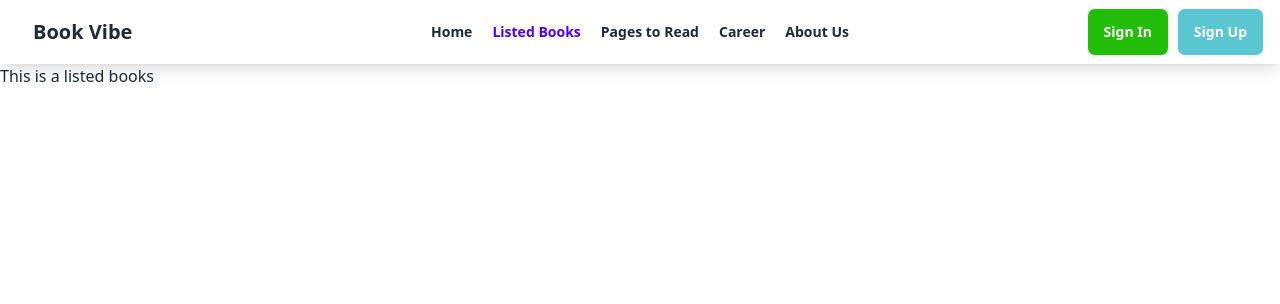
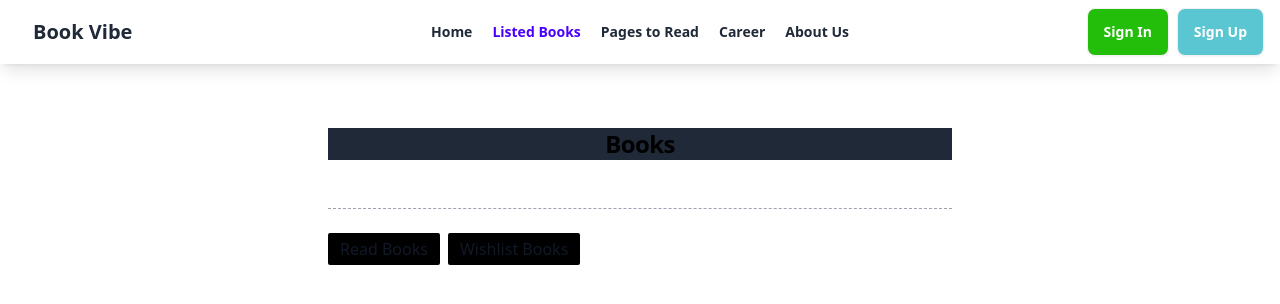
Before and after one commit to fah45/book-vibe-public, a React (Vite) app: page /listedBooks in a window 1280 px wide. Shown: the top 304 px of the page. Built offline with nearby package versions, Linux system fonts and the light colour scheme.

Commit message:
resolve ListedBook part

```diff
--- a/src/components/BookCard.jsx
+++ b/src/components/BookCard.jsx
@@ -1,3 +1,4 @@
+/* eslint-disable react/prop-types */
 
 import { CiStar } from "react-icons/ci";
 import { Link } from "react-router-dom";
--- a/src/pages/BookDetails.jsx
+++ b/src/pages/BookDetails.jsx
@@ -31,14 +31,16 @@ const BookDetails = () => {
                     <div>
                         <h1 className="text-5xl font-bold">{bookName}</h1>
                         <p className="py-6">Review: {review}</p>
-                        <p>By: {author}</p>
-                        <p>{category}</p>
-                        <h1>Tags: {tags}</h1>
-                        <div>
-                            <h1>Number of Pages: {totalPages}</h1>
-                            <h1>Publisher:: {publisher}</h1>
-                            <h1>Year of Publishing: {yearOfPublishing}</h1>
-                            <h1>rating: {rating}</h1>
+                        <p className="py-6">By: {author}</p>
+                        <p className="py-6">{category}</p>
+                        <h1 className="font-bold">Tags: {tags}</h1>
+                        <div className="">
+                            <ul className="font-bold">
+                                <li>Number of Pages: {totalPages}</li>
+                                <li>Publisher: {publisher}</li>
+                                <li>Year of Publishing: {yearOfPublishing}</li>
+                                <li>rating: {rating}</li>
+                            </ul>
                         </div>
                         <div className="flex gap-4">
                         <button onClick={()=>handleApplyBook(books)} className="btn">Read</button>
--- a/src/pages/ListedBooks.jsx
+++ b/src/pages/ListedBooks.jsx
@@ -1,9 +1,25 @@
+import Books from "../components/Books";
 
 
 const ListedBooks = () => {
     return (
-        <div>
-            <h1>This is a listed books</h1>
+        <div className="max-w-2xl px-6 py-16 mx-auto space-y-12">
+            <div className="space-y-8 bg-gray-800 dark:bg-gray-100 text-gray-50 dark:text-gray-900">
+                <div className="space-y-6">
+                    <div className="flex flex-col items-start justify-center w-full h-full md:flex-row md:items-center text-gray-400 dark:text-gray-600">
+                    <h1 className="text-2xl font-bold md:tracking-tight md:text-2xl text-black">Books</h1>
+                    </div>
+                </div>
+            </div>
+            <div>
+                <div className="flex flex-wrap py-6 gap-2 border-t border-dashed border-gray-400 dark:border-gray-600">
+                    <a  className="px-3 py-1 rounded-sm hover:underline bg-black text-gray-900 dark:text-gray-50">Read Books</a>
+                    <a  className="px-3 py-1 rounded-sm hover:underline bg-black text-gray-900 dark:text-gray-50">Wishlist Books</a>
+
+                </div>
+
+
+            </div>
         </div>
     );
 };
--- a/src/utils/index.js
+++ b/src/utils/index.js
@@ -15,11 +15,11 @@ export const saveBook = book => {
     let books = getBookDetails()
     const isExist = books.find(b => b.id === books.id)
     if (isExist) {
-      return toast.error('Already Bookmarked!')
+      return toast.error('Already Added!')
     }
     books.push(book)
     localStorage.setItem('books', JSON.stringify(books))
-    toast.success('Book Bookmarked Successfully!')
+    toast.success('Book marked Successfully!')
   }
 
 
```
